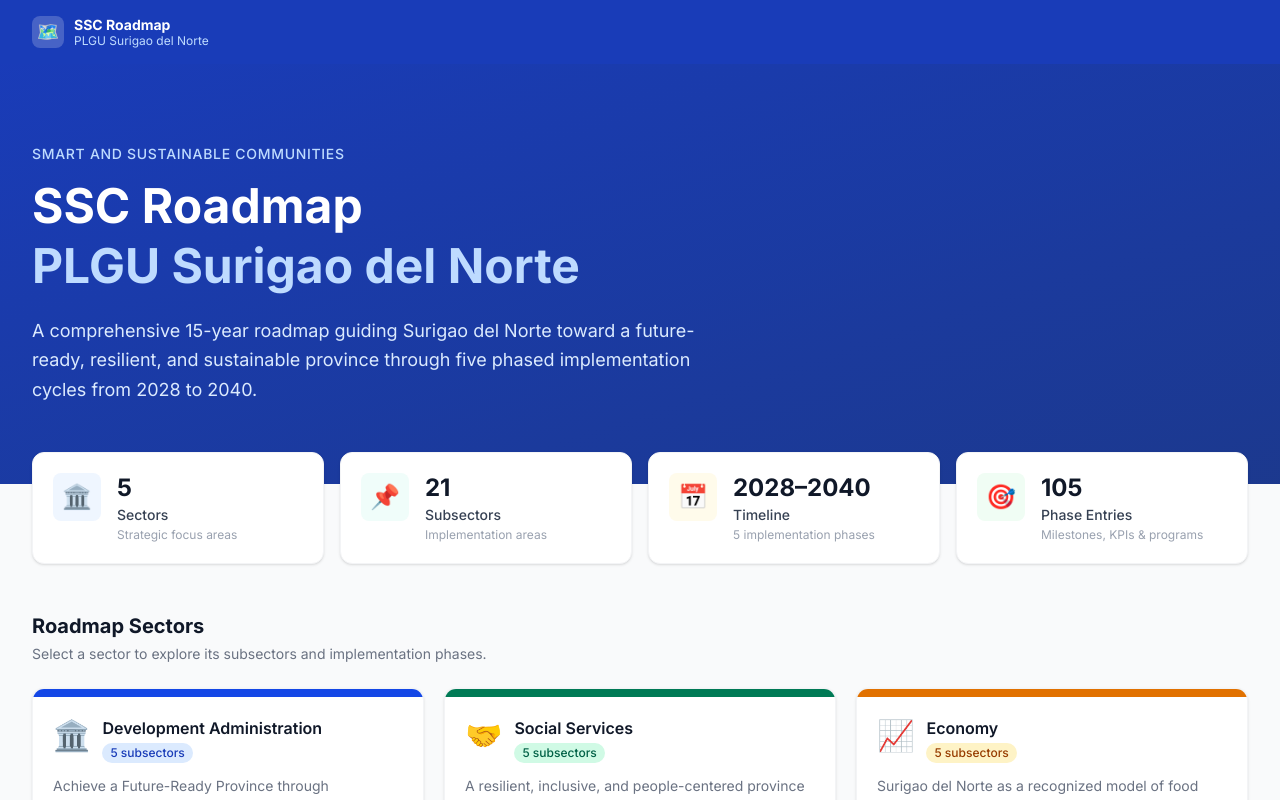
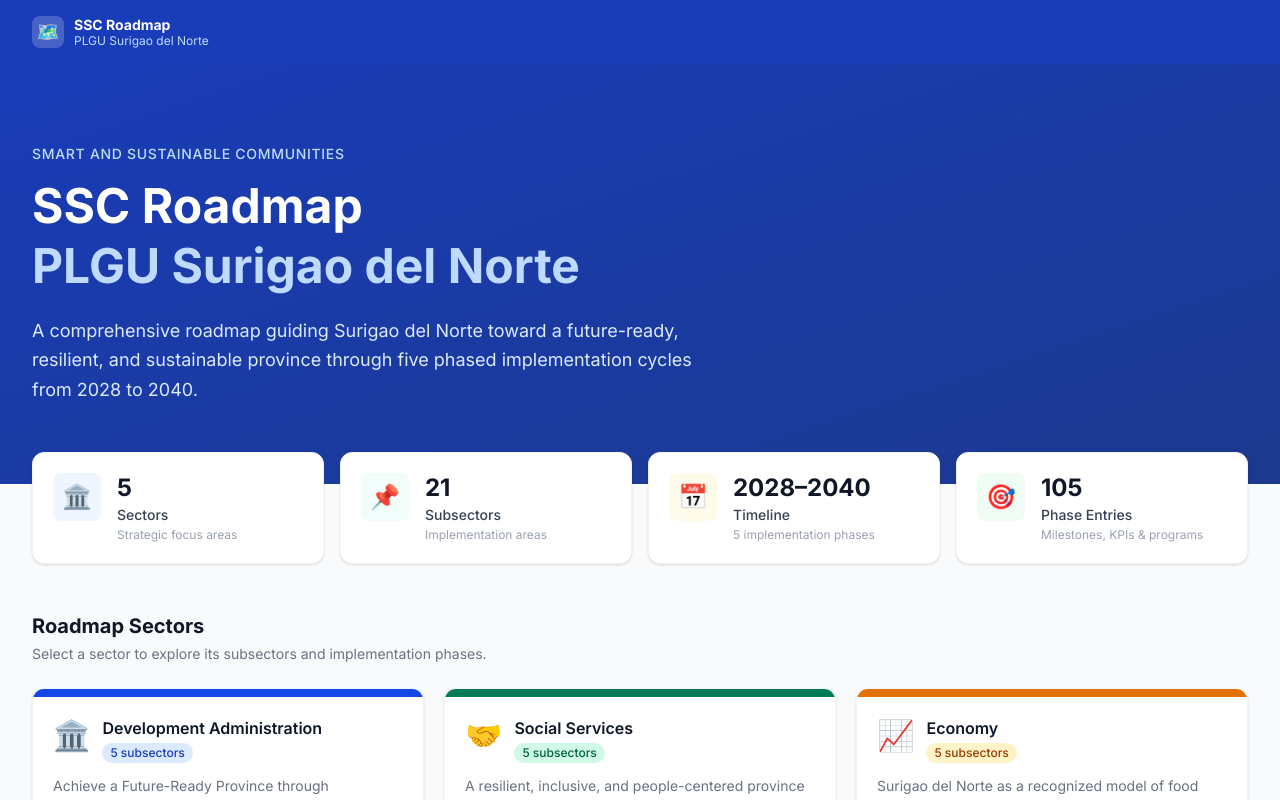
Before and after one commit to rabucejojr/ssc-roadmap, a Vue app: page / in a window 1280 px wide. Shown: the top 800 px of the page. Built offline with nearby package versions, Linux system fonts and the light colour scheme.

Commit message:
[ui] content adjustments

```diff
--- a/src/views/HomeView.vue
+++ b/src/views/HomeView.vue
@@ -44,7 +44,7 @@ const stats = [
     <AppHeader />
 
     <main>
-      <section class="bg-gradient-to-br from-blue-800 to-blue-900 text-white">
+      <section class="bg-linear-to-br from-blue-800 to-blue-900 text-white">
         <div class="max-w-7xl mx-auto px-4 sm:px-6 lg:px-8 py-14 sm:py-20">
           <div class="max-w-3xl">
             <p class="text-blue-200 text-sm font-medium uppercase tracking-wider mb-3">
@@ -55,7 +55,7 @@ const stats = [
               <span class="text-blue-200">PLGU Surigao del Norte</span>
             </h1>
             <p class="text-blue-100 text-base sm:text-lg leading-relaxed max-w-2xl">
-              A comprehensive 15-year roadmap guiding Surigao del Norte toward a future-ready, resilient, and
+              A comprehensive roadmap guiding Surigao del Norte toward a future-ready, resilient, and
               sustainable province through five phased implementation cycles from 2028 to 2040.
             </p>
           </div>
```
